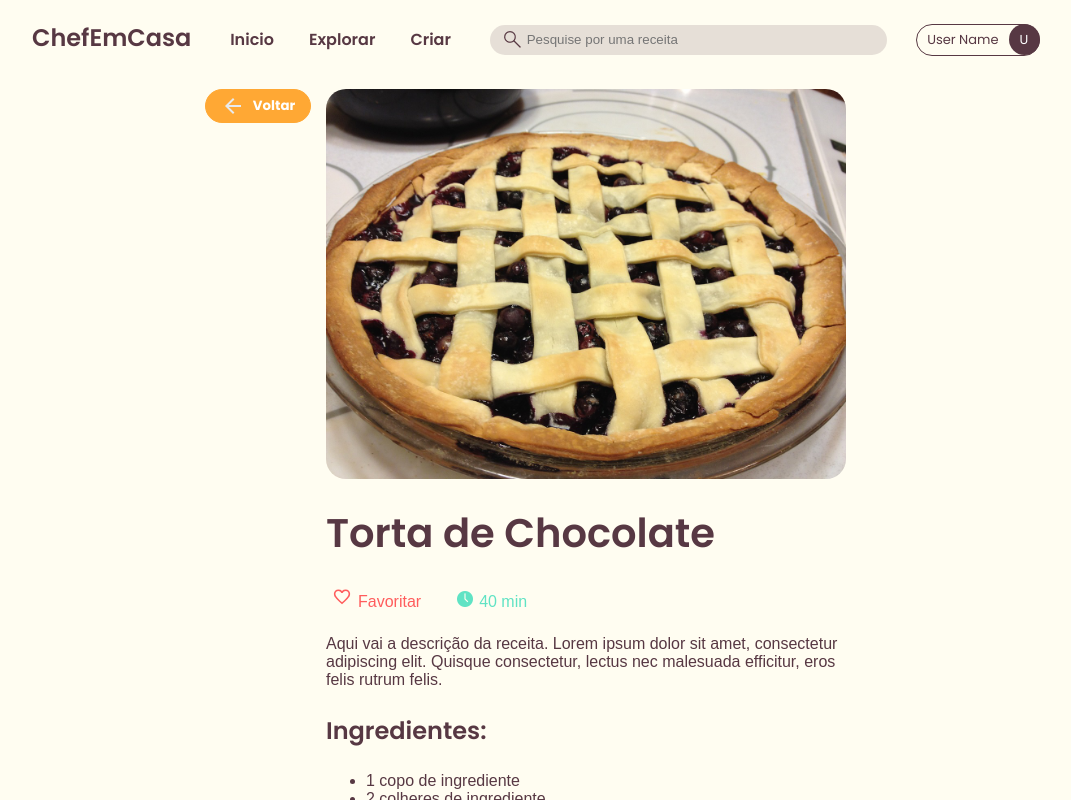
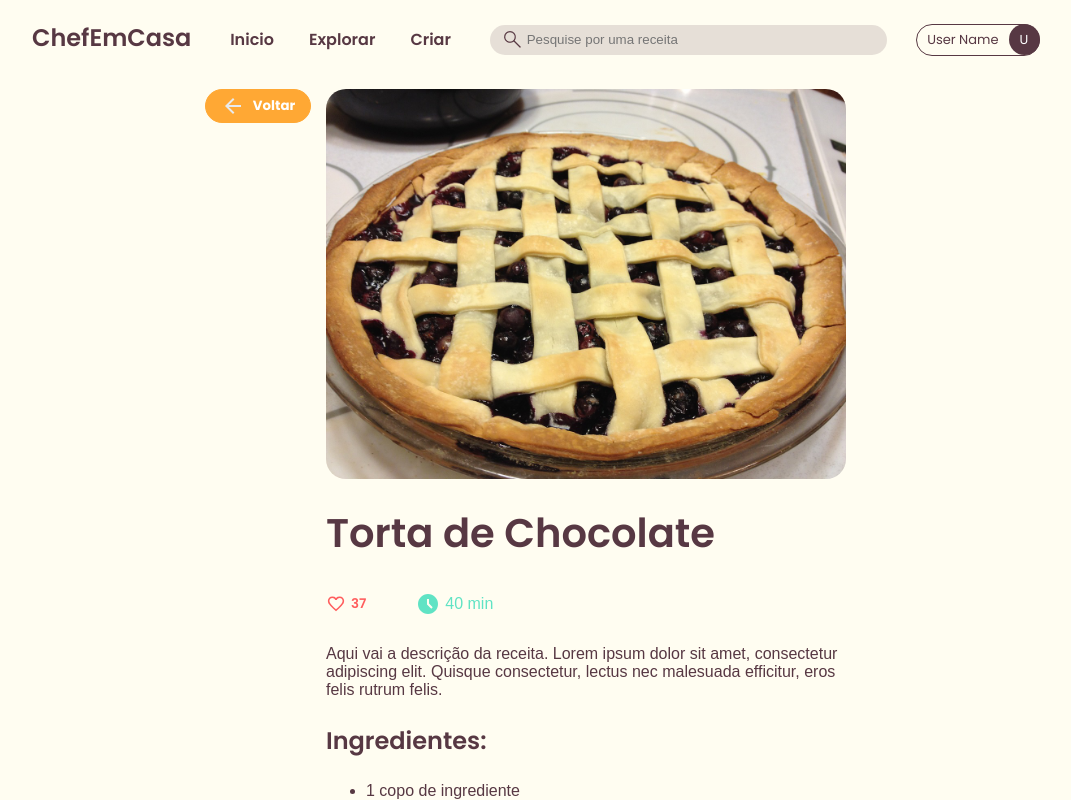
Before and after one commit to C-Fernandes/ChefEmCasa, a React (Create React App) app in the folder chef-em-casa-front/: page /recipe in a window 1280 px wide. Shown: the whole page, without its empty margins (104-1175 px from the left). Built offline with nearby package versions, Linux system fonts and the light colour scheme; no server answers.

Commit message:
Pequenas modificações

```diff
--- a/chef-em-casa-front/src/App.css
+++ b/chef-em-casa-front/src/App.css
@@ -441,8 +441,7 @@ main {
 .buttons {
     justify-content: flex-end;
 }
-
-#clear-filter-button {
+.cancel-button {
     background-color: var(--vermelho-coral);
 }
 
@@ -542,6 +541,8 @@ main {
     /* Animação de entrada para o conteúdo */
 
 }
+
+
 
 .modal-recipe {
     overflow-y: auto;
@@ -691,15 +692,23 @@ main {
 
 .ingredients .ingredients-labels {
     display: flex;
-
     flex-direction: row;
-    align-content: center;
-    align-items: center;
+    /* flex-direction: row; */
+    /* align-content: center; */
+    /* align-items: center; */
 
 }
 
 .ingredients .ingredients-labels button {
-    margin: 0 0 0 5px !important;
+    /* margin: 0 0 0 5px !important; */
+    background-color: #FFA834;
+    padding: 3px;
+    border: none;
+    display: flex;
+    border-radius: 50px;
+    height: 30px;
+    width: 30px;
+    margin-top: 0;
 }
 
 .modal-recipe .ingredients input,
@@ -707,13 +716,6 @@ main {
     width: auto !important;
     margin: 0 5px 0 0;
 
-}
-
-.modal-recipe .ingredients button {
-    width: 24px;
-    height: 24px;
-    border-radius: 50%;
-    padding: 5px;
 }
 
 .upload-container {
@@ -846,7 +848,25 @@ main {
     border-radius: 20px;
 }
 
-.star {
+.like-button {
+    color: var(--vermelho-coral);
+}
+
+
+#recipe .informacoes .flex-row > * {
+    display: flex;
+    background: transparent;
+    align-items: center;
+    justify-content: center;
+    gap: 5px;
+    padding: 0;
+    margin: 0;
+}
+
+
+#recipe .recipe-like
+
+.info-recipe {
     margin-left: 6px;
     width: 16px;
 }
@@ -876,10 +896,6 @@ main {
     background-color: #573843;
     border-radius: 50%;
     flex-shrink: 0;
-}
-
-.heart {
-    width: 32px;
 }
 
 .input-comentario {
--- a/chef-em-casa-front/src/App.js
+++ b/chef-em-casa-front/src/App.js
@@ -22,7 +22,7 @@ function App() {
         <Route path='/explorar' element={<Explore />} />
         <Route path="/criar" element={<PrivateRoute><MyRecipes /></PrivateRoute>} />
 
-        <Route path="/recipe" element={<Recipe />} />
+        <Route path="/recipe" element={<Recipe numLikes={37} />} />
       </Routes>
     </Router>
 
--- a/chef-em-casa-front/src/components/AsideFilter.jsx
+++ b/chef-em-casa-front/src/components/AsideFilter.jsx
@@ -98,7 +98,7 @@ function AsideFilter(props) {
             </div>
 
             <div className="options buttons">
-                <button onClick={() => clearAll()} id="clear-filter-button" className="simple-button">Limpar</button>
+                <button onClick={() => clearAll()} className="simple-button cancel-button">Limpar</button>
                 <button id="filter-button" className="simple-button">Filtrar</button>
             </div>
         </aside>
--- a/chef-em-casa-front/src/components/RecipeModal.jsx
+++ b/chef-em-casa-front/src/components/RecipeModal.jsx
@@ -251,7 +251,7 @@ function RecipeModal({ onClose }) {
                                 }
                             />
                             <button type="button" onClick={handleAddIngredient}>
-                +
+                                <svg xmlns="http://www.w3.org/2000/svg" height="24px" viewBox="0 -960 960 960" width="24px" fill="#FFFFFF"><path d="M454.04-454.54H228.08v-51.92h225.96v-225.96h51.92v225.96h225.96v51.92H505.96v225.96h-51.92v-225.96Z" /></svg>
                             </button>
                         </div>
                         <ul className="selected-ingredients">
--- a/chef-em-casa-front/src/pages/MyRecipes.jsx
+++ b/chef-em-casa-front/src/pages/MyRecipes.jsx
@@ -32,9 +32,7 @@ function MyRecipes() {
                 src_image={recipe.imageUrlString}
               />
             ))
-          ) : (
-            <p></p>
-          )}{" "}
+          ) : ""}{""}
           <Card
             title="Título da receita"
             description="Lorem ipsum dolor sit amet, consectetur adipiscing elit."
--- a/chef-em-casa-front/src/pages/Recipe.jsx
+++ b/chef-em-casa-front/src/pages/Recipe.jsx
@@ -4,10 +4,17 @@ import Footer from "../components/footer";
 
 
 function Recipes(props) {
+
+    const [liked, setLiked] = useState(false);
+
+    const toogleLike = () => {
+        setLiked(!liked);
+    }
+
     return (
         <>
             <Menu />
-            <div className="container">
+            <div className="container" id="recipe">
                 <div className="div-btn-voltar">
                     <button className="btn-voltar">
                         <img src="/icons/voltar.svg" alt="Voltar"
@@ -20,11 +27,29 @@ function Recipes(props) {
                 <div className="informacoes">
                     <img className="imagem-informacoes" src="/images/torta.jpeg" alt="" />
                     <h1>Torta de Chocolate</h1>
-                    <div className="estrelas">
-                        <svg className="heart" xmlns="http://www.w3.org/2000/svg" height="20px" viewBox="0 -960 960 960" width="20px" fill="#FF5D5D"><path d="m480-131-54-48.5q-99.27-89.57-164.13-154.54Q197-399 158.72-450.4q-38.29-51.4-53.5-94.48Q90-587.96 90-633q0-91.01 61-152 60.99-61 152-61 51.29 0 97.64 22Q447-802 480-761q34.5-41 80-63t97-22q91.01 0 152 61 61 60.99 61 152 0 45.04-15.22 88.12-15.21 43.08-53.5 94.48Q763-399 698.13-334.04 633.27-269.07 534-179.5L480-131Zm0-101q94-85 155-145.5T731.5-483q35.5-45 49.5-80.18 14-35.18 14-69.86 0-59.46-39.36-98.71Q716.28-771 657.25-771q-46.25 0-86 26.5t-56.25 69h-70q-16.5-42.5-56.25-69t-86-26.5q-59.03 0-98.39 39.25T165-633.04q0 34.68 14 69.86T228.5-483Q264-438 325-377.5T480-232Zm0-269.5Z" /></svg>{props.num_likes}
-                        <span style={{ color: "rgb(255, 93, 93)" }}>Favoritar</span>
-                        <img className="clock" src="/icons/relogio.png" alt="" />
-                        <span style={{ color: "#60E3C4" }}>40 min</span>
+                    <div className="flex-row">
+                        <button onClick={toogleLike} className="like-button" style={{ color: "rgb(255, 93, 93)" }}>
+                            {
+                                liked ?
+                                    <>
+                                        <svg xmlns="http://www.w3.org/2000/svg" height="20px" viewBox="0 -960 960 960" width="20px" fill="#FF5D5D"><path d="m480-144-50-45q-100-89-165-152.5t-102.5-113Q125-504 110.5-545T96-629q0-89 61-150t150-61q49 0 95 21t78 59q32-38 78-59t95-21q89 0 150 61t61 150q0 43-14 83t-51.5 89q-37.5 49-103 113.5T528-187l-48 43Z" /></svg>
+
+                                        <span>{props.numLikes + 1}</span>
+                                    </>
+                                    :
+                                    <>
+                                        <svg className="heart" xmlns="http://www.w3.org/2000/svg" height="20px" viewBox="0 -960 960 960" width="20px" fill="#FF5D5D"><path d="m480-131-54-48.5q-99.27-89.57-164.13-154.54Q197-399 158.72-450.4q-38.29-51.4-53.5-94.48Q90-587.96 90-633q0-91.01 61-152 60.99-61 152-61 51.29 0 97.64 22Q447-802 480-761q34.5-41 80-63t97-22q91.01 0 152 61 61 60.99 61 152 0 45.04-15.22 88.12-15.21 43.08-53.5 94.48Q763-399 698.13-334.04 633.27-269.07 534-179.5L480-131Zm0-101q94-85 155-145.5T731.5-483q35.5-45 49.5-80.18 14-35.18 14-69.86 0-59.46-39.36-98.71Q716.28-771 657.25-771q-46.25 0-86 26.5t-56.25 69h-70q-16.5-42.5-56.25-69t-86-26.5q-59.03 0-98.39 39.25T165-633.04q0 34.68 14 69.86T228.5-483Q264-438 325-377.5T480-232Zm0-269.5Z" /></svg>
+
+                                        <span>{props.numLikes}</span>
+                                    </>
+
+                            }
+                        </button>
+                        <span style={{ color: "#60E3C4" }}>
+
+                            <svg xmlns="http://www.w3.org/2000/svg" height="24px" viewBox="0 -960 960 960" width="24px" fill="#60E3C4"><path d="m612-292 56-56-148-148v-184h-80v216l172 172ZM480-80q-83 0-156-31.5T197-197q-54-54-85.5-127T80-480q0-83 31.5-156T197-763q54-54 127-85.5T480-880q83 0 156 31.5T763-763q54 54 85.5 127T880-480q0 83-31.5 156T763-197q-54 54-127 85.5T480-80Z" /></svg>
+                            <span >40 min</span>
+                        </span>
                     </div>
                     <div className="descricao-receita">
                         Aqui vai a descrição da receita. Lorem ipsum dolor sit amet, consectetur adipiscing elit. Quisque consectetur, lectus nec malesuada efficitur, eros felis rutrum felis.
@@ -52,14 +77,14 @@ function Recipes(props) {
                         <b>Nome da Pessoa</b>
                     </div>
                     <div className="comentarios-receita">
-                        <h2 style={{marginBottom: "20px"}}>3 Comentários</h2>
+                        <h2 style={{ marginBottom: "20px" }}>3 Comentários</h2>
                         <div className="comentario-pessoal">
                             <div className="circulo"></div>
                             <div className="espaco-comentario">
                                 <input className="input-comentario" type="text" placeholder="Faça um comentário" />
-                                <div>
-                                    <button className="btn-comentar">Comentar</button>
-                                    <button className="btn-cancelar">Cancelar</button>
+                                <div className="options buttons">
+                                    <button className="simple-button">Comentar</button>
+                                    <button className="simple-button cancel-button">Cancelar</button>
                                 </div>
                             </div>
                         </div>
```
Lines whose indentation alone changed are shown as unchanged.
